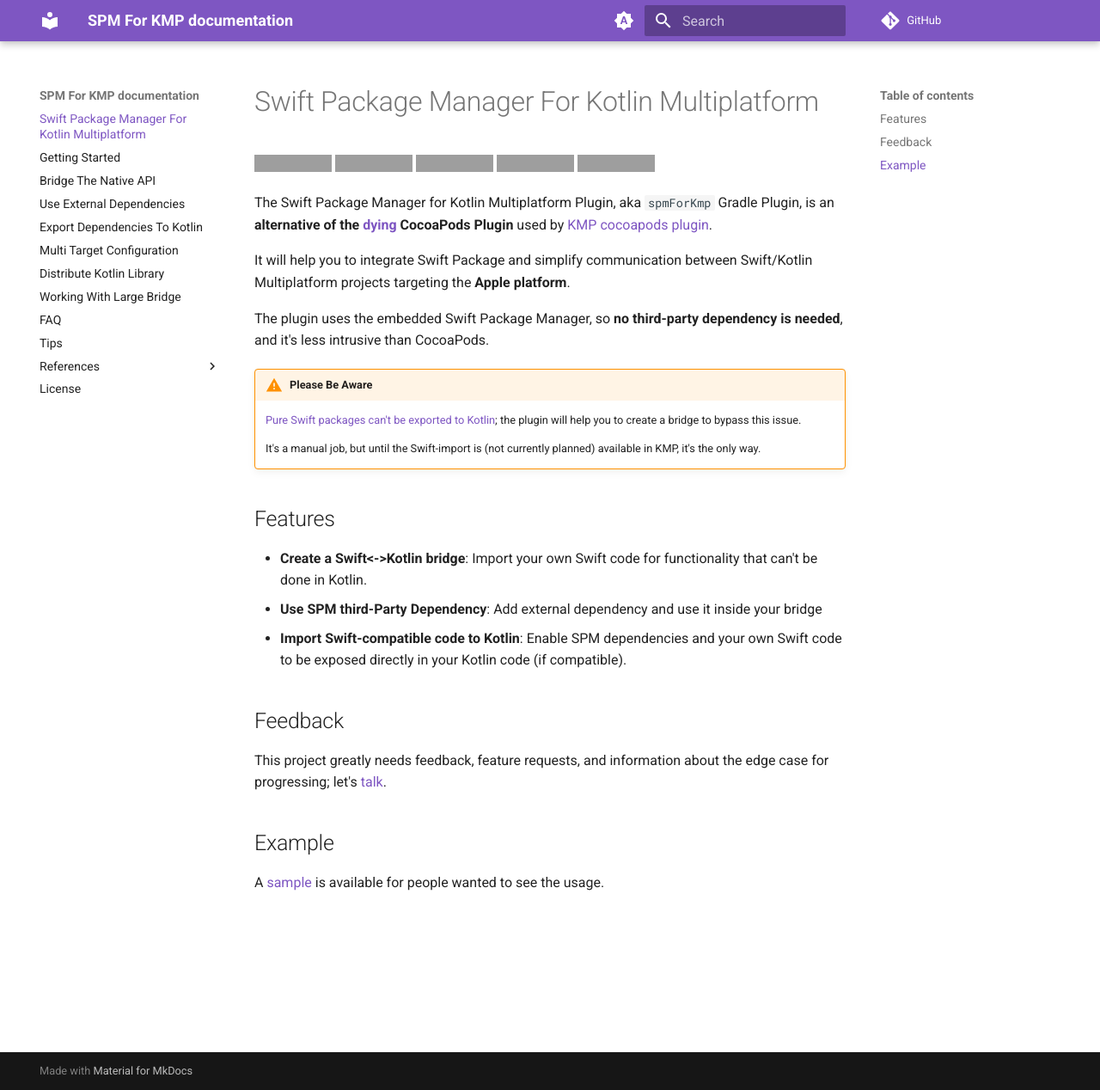
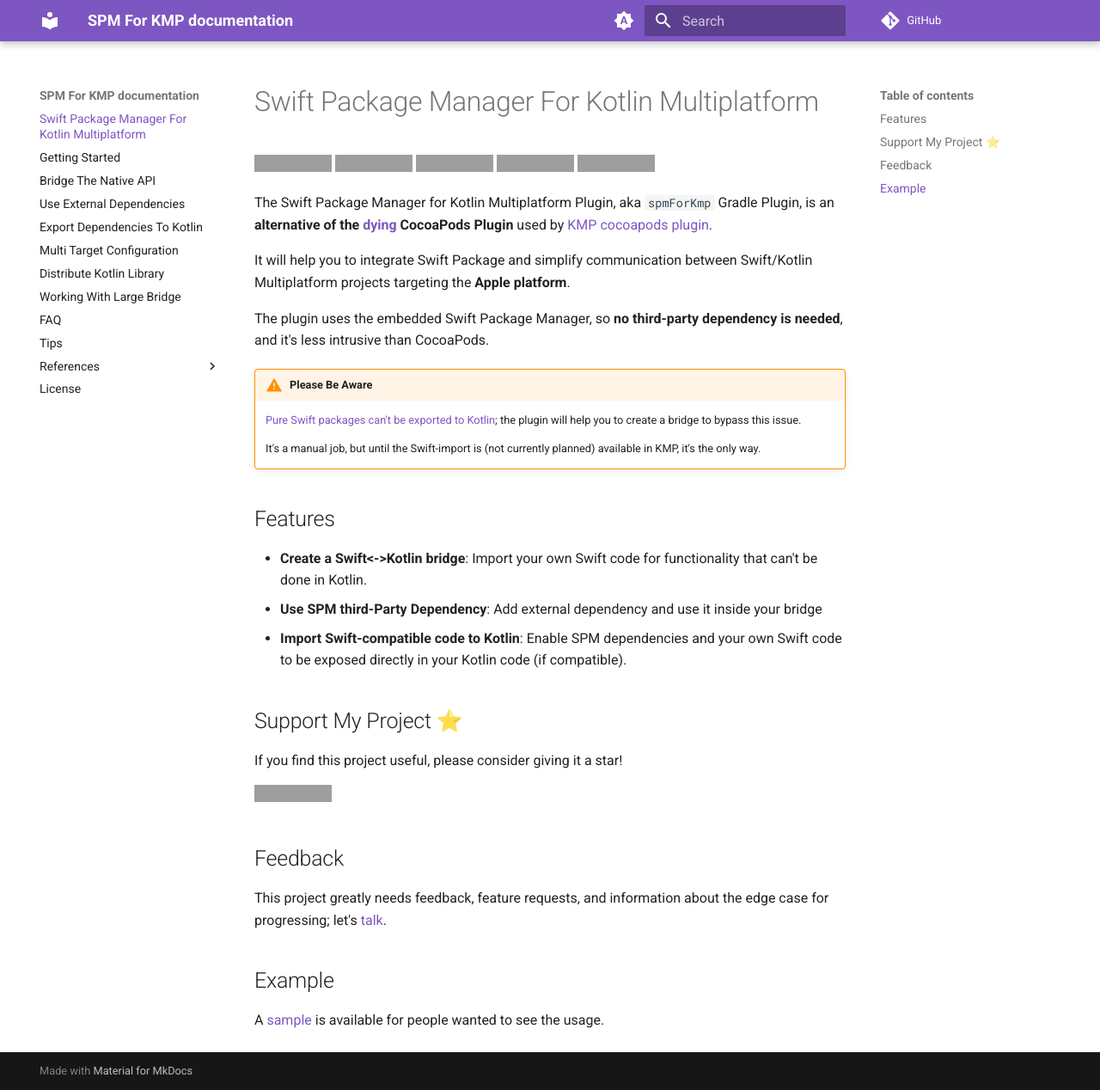
Before and after one commit to frankois944/spm4Kmp, an MkDocs documentation site: the page built from website/docs/index.md, in a window 1280 px wide and 1268 px high. Shown: the whole window at 86% size. Built offline with MkDocs 1.6.1 and Material for MkDocs 9.7.7, drawn with Linux system fonts in a browser that asks for light colours; comment, search, counter and statistics services are not loaded; grey boxes are pictures that could not be loaded.

Commit message:
update docs

```diff
--- a/website/docs/index.md
+++ b/website/docs/index.md
@@ -25,6 +25,13 @@
 - **Use SPM third-Party Dependency**: Add external dependency and use it inside your bridge
 - **Import Swift-compatible code to Kotlin**: Enable SPM dependencies and your own Swift code to be exposed directly in your Kotlin code (if compatible).
 
+
+## Support My Project ⭐️
+
+If you find this project useful, please consider giving it a star!
+
+[![GitHub stars](https://img.shields.io/github/stars/frankois944/spm4Kmp?style=social)](https://github.com/frankois944/spm4Kmp)
+
 ## Feedback
 
 This project greatly needs feedback, feature requests, and information about the edge case for progressing; let's [talk](https://github.com/frankois944/spm4Kmp/discussions).
```
